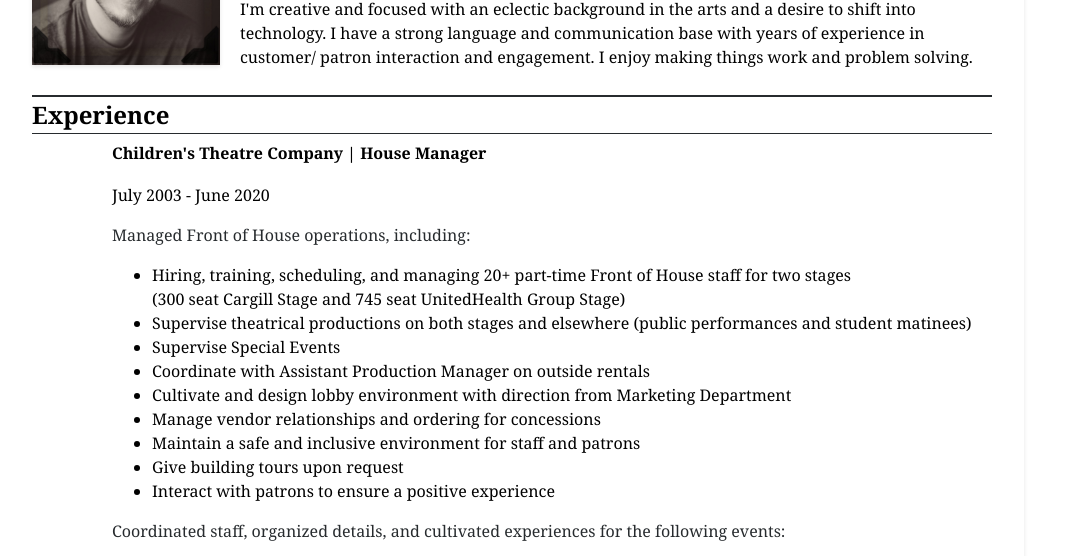
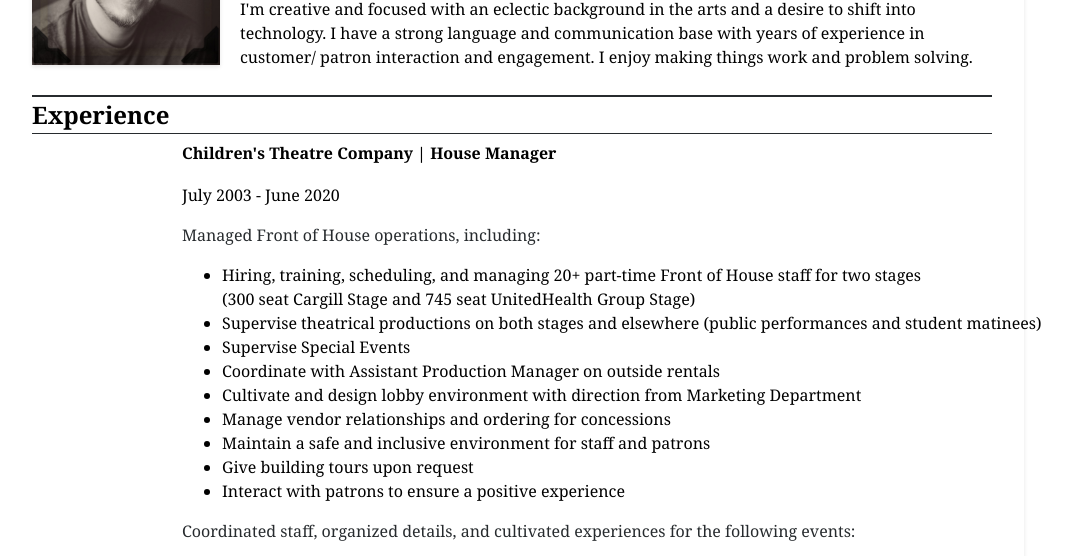
Before and after one commit to trohde13/trohde13.github.io, a plain HTML site: page index.html in a window 1280 px wide. Shown: the part 219-775 px from the top of the page, without its empty margins (128-1200 px from the left). Drawn offline with Linux system fonts and the light colour scheme.

Commit message:
changed .job left margin

```diff
--- a/style.css
+++ b/style.css
@@ -78,7 +78,7 @@ img-avatar {
 .job {
   position: relative;
   top: 10px;
-  left: 80px;
+  left: 150px;
   right: 40px;
   padding-bottom: 24px;
   margin-bottom: 24px;
```
